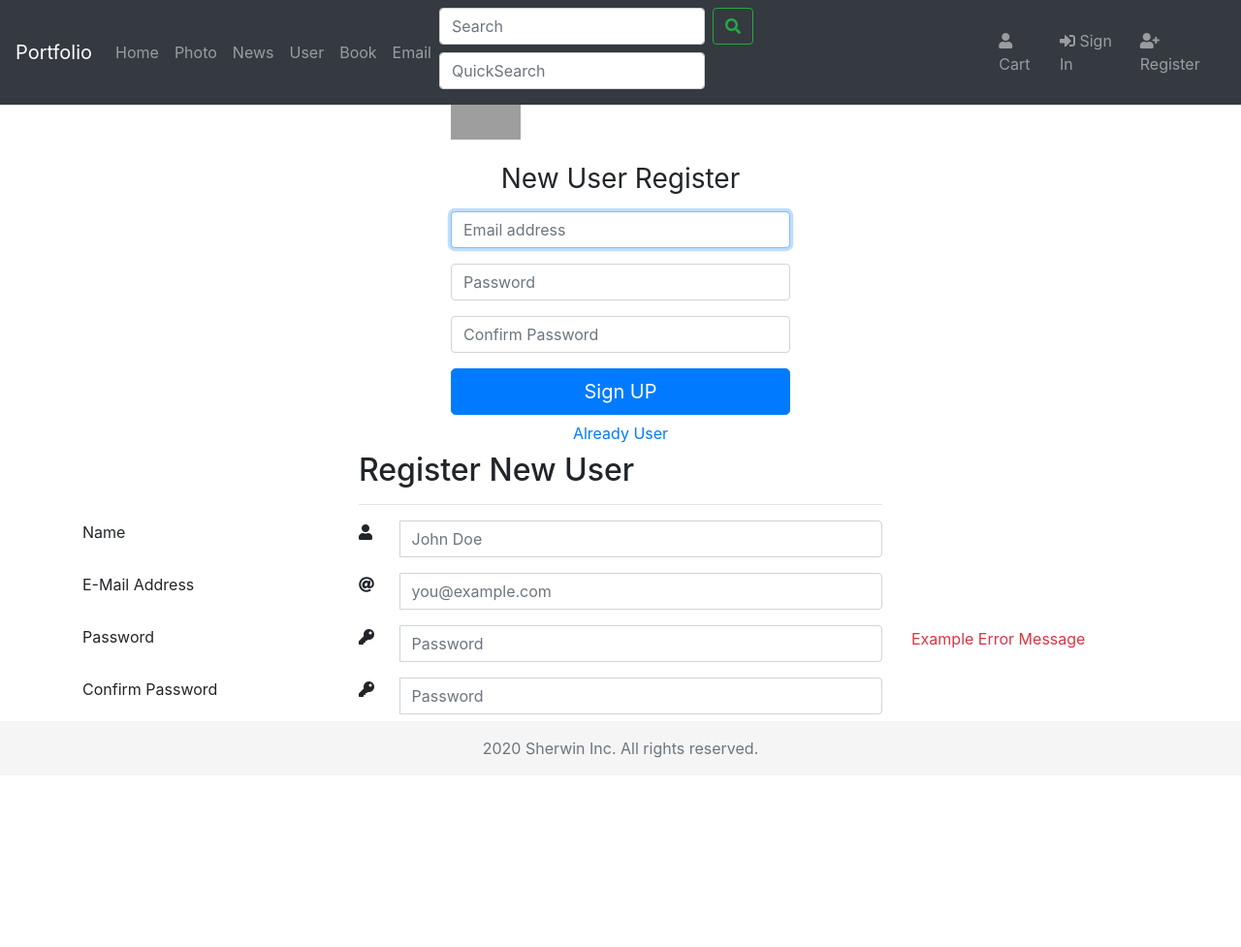
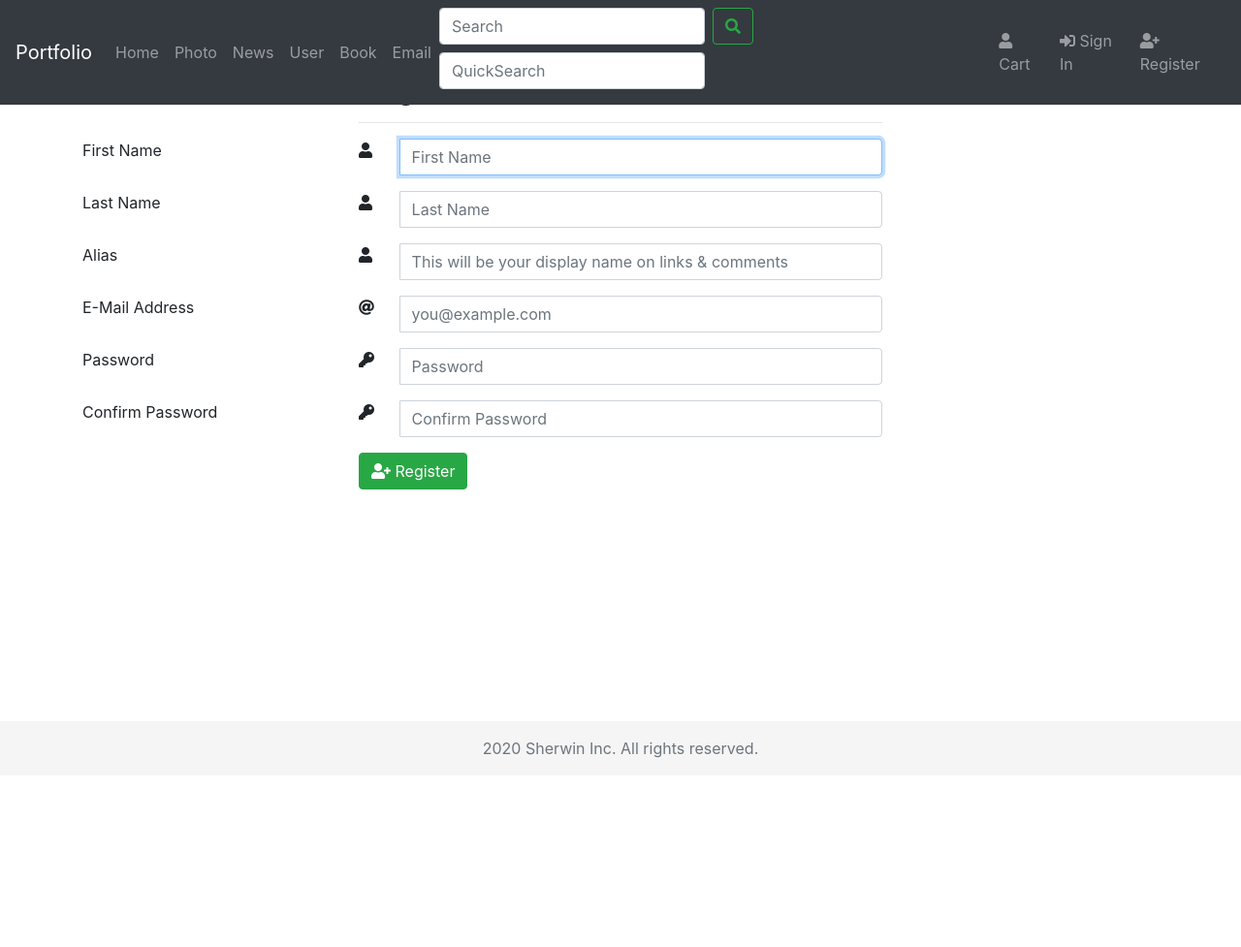
Before and after one commit to sherwinwater/SpringbootEbook, a Spring app: page /auth/register in a window 1280 px wide. Shown: the top 977 px of the page at 97% size. Run offline with Thymeleaf, Linux system fonts and the light colour scheme; the template is opened without the code that fills it, so the values that code supplies are empty; some of the project's set-up classes (security, data sources, template engines, error pages and the like) are left out, and stand-ins take their place; grey boxes are pictures that could not be loaded.

Commit message:
user register

```diff
--- a/src/main/java/com/sherwin/ebook/config/WebConfig.java
+++ b/src/main/java/com/sherwin/ebook/config/WebConfig.java
@@ -15,8 +15,6 @@ public class WebConfig implements WebMvcConfigurer {
         registry.addViewController("/main").setViewName("layout/main");
         registry.addViewController("/photo").setViewName("photo");
         registry.addViewController("/news").setViewName("news");
-        registry.addViewController("/login").setViewName("account/login");
-        registry.addViewController("/register").setViewName("account/register");
         registry.addViewController("/account").setViewName("account/home");
         registry.setOrder(Ordered.HIGHEST_PRECEDENCE);
 	}
--- a/src/main/java/com/sherwin/ebook/domain/User.java
+++ b/src/main/java/com/sherwin/ebook/domain/User.java
@@ -1,6 +1,7 @@
 package com.sherwin.ebook.domain;
 
 import com.sherwin.ebook.config.Auditable;
+import com.sherwin.ebook.domain.validator.PasswordsMatch;
 import lombok.*;
 import org.springframework.security.core.GrantedAuthority;
 import org.springframework.security.core.authority.SimpleGrantedAuthority;
@@ -17,6 +18,7 @@ import java.util.*;
 @ToString
 @Getter
 @Setter
+@PasswordsMatch
 @Table(name = "ebook_user")
 public class User extends Auditable implements UserDetails {
 
@@ -25,7 +27,9 @@ public class User extends Auditable implements UserDetails {
     private Long id;
 
     @NonNull
-    @Size(min = 8, max = 20)
+    @Size(min = 8, max = 20,
+    message ="Email size must be between {min} and {max}."
+    )
     @Column(nullable = false, unique = true)
     private String email;
 
--- a/src/main/java/com/sherwin/ebook/domain/validator/PasswordsMatch.java
+++ b/src/main/java/com/sherwin/ebook/domain/validator/PasswordsMatch.java
@@ -1,4 +1,4 @@
-package com.sherwin.springit.domain.validator;
+package com.sherwin.ebook.domain.validator;
 
 import javax.validation.Constraint;
 import javax.validation.Payload;
--- a/src/main/java/com/sherwin/ebook/domain/validator/PasswordsMatchValidator.java
+++ b/src/main/java/com/sherwin/ebook/domain/validator/PasswordsMatchValidator.java
@@ -1,7 +1,6 @@
-package com.sherwin.springit.domain.validator;
+package com.sherwin.ebook.domain.validator;
 
-import com.sherwin.springit.domain.User;
-
+import com.sherwin.ebook.domain.User;
 import javax.validation.ConstraintValidator;
 import javax.validation.ConstraintValidatorContext;
 
--- a/src/main/java/com/sherwin/ebook/repository/RoleRepository.java
+++ b/src/main/java/com/sherwin/ebook/repository/RoleRepository.java
@@ -4,5 +4,5 @@ import com.sherwin.ebook.domain.Role;
 import org.springframework.data.jpa.repository.JpaRepository;
 
 public interface RoleRepository extends JpaRepository<Role, Long> {
-
+    Role findByName(String name);
 }
--- a/src/main/resources/templates/auth/register.html
+++ b/src/main/resources/templates/auth/register.html
@@ -11,32 +11,17 @@
 <div layout:fragment="content">
     <div class="container">
 
-<!--        register form-->
+        <!-- User Registration form -->
+        <div class="row" th:if="${success}">
+            <div class="col-md-3"></div>
+            <div class="col-md-6 alert alert-success" role="alert">
+                You have successfully registered with us. Please check your email to activate your account.
+            </div>
+            <div class="col-md-3"></div>
+        </div>
 
-        <div class="row justify-content-center align-items-center">
-            <div class="col-md-4 ">
-                <form class="form-signin">
-                    <img class="mb-4" src="../assets/brand/bootstrap-solid.svg" alt="" width="72" height="72">
-                    <h2 class="h3 mb-3 font-weight-normal text-center">New User Register</h2>
-                    <label for="inputEmail" class="sr-only">Email address</label>
-                    <input type="email" id="inputEmail" class="form-control my-3" placeholder="Email address" required
-                           autofocus>
-                    <label for="inputPassword" class="sr-only">Password</label>
-                    <input type="password" id="inputPassword" class="form-control my-3" placeholder="Password" required>
-                    <input type="password" id="inputPassword2" class="form-control my-3" placeholder="Confirm Password"
-                           required>
-
-                    <button class="btn btn-lg btn-primary btn-block" type="submit">Sign UP</button>
-                </form>
-                <div class="text-center">
-                    <a class="btn btn-link" th:href="@{/login}">Already User</a>
-                </div>
-            </div>
-        </div>
-<!--        register form-->
-
-        <!-- User Registration form -->
-        <form class="form-horizontal" role="form" method="POST" action="">
+        <form class="form-horizontal" role="form" method="POST" th:action="@{/register}" th:object="${user}"
+              th:if="!${success}">
             <div class="row">
                 <div class="col-md-3"></div>
                 <div class="col-md-6">
@@ -44,24 +29,70 @@
                     <hr>
                 </div>
             </div>
+            <div class="row" th:if="${validationErrors}">
+                <div class="col-md-3"></div>
+                <div class="col-md-6">
+            <span class="text-danger align-middle">
+                <ul th:each="error : ${validationErrors}">
+                    <li th:text="${error.getDefaultMessage()}"></li>
+                </ul>
+            </span>
+                </div>
+            </div>
             <div class="row">
                 <div class="col-md-3 field-label-responsive">
-                    <label for="name">Name</label>
+                    <label for="first-name">First Name</label>
                 </div>
                 <div class="col-md-6">
                     <div class="form-group">
                         <div class="input-group mb-2 mr-sm-2 mb-sm-0">
                             <div class="input-group-addon" style="width: 2.6rem"><i class="fa fa-user"></i></div>
-                            <input type="text" name="name" class="form-control" id="name"
-                                   placeholder="John Doe" required autofocus>
+                            <input type="text"
+                                   name="first-name"
+                                   class="form-control"
+                                   id="first-name"
+                                   placeholder="First Name"
+                                   th:field="*{firstName}"
+                                   required autofocus>
                         </div>
                     </div>
                 </div>
-                <div class="col-md-3">
-                    <div class="form-control-feedback">
-                            <span class="text-danger align-middle">
-                                <!-- Put name validation error messages here -->
-                            </span>
+            </div>
+            <div class="row">
+                <div class="col-md-3 field-label-responsive">
+                    <label for="last-name">Last Name</label>
+                </div>
+                <div class="col-md-6">
+                    <div class="form-group">
+                        <div class="input-group mb-2 mr-sm-2 mb-sm-0">
+                            <div class="input-group-addon" style="width: 2.6rem"><i class="fa fa-user"></i></div>
+                            <input type="text"
+                                   name="last-name"
+                                   class="form-control"
+                                   id="last-name"
+                                   placeholder="Last Name"
+                                   th:field="*{lastName}"
+                                   required autofocus>
+                        </div>
+                    </div>
+                </div>
+            </div>
+            <div class="row">
+                <div class="col-md-3 field-label-responsive">
+                    <label for="alias">Alias</label>
+                </div>
+                <div class="col-md-6">
+                    <div class="form-group">
+                        <div class="input-group mb-2 mr-sm-2 mb-sm-0">
+                            <div class="input-group-addon" style="width: 2.6rem"><i class="fa fa-user"></i></div>
+                            <input type="text"
+                                   name="alias"
+                                   class="form-control"
+                                   id="alias"
+                                   placeholder="This will be your display name on links & comments"
+                                   th:field="*{alias}"
+                                   required autofocus>
+                        </div>
                     </div>
                 </div>
             </div>
@@ -73,16 +104,14 @@
                     <div class="form-group">
                         <div class="input-group mb-2 mr-sm-2 mb-sm-0">
                             <div class="input-group-addon" style="width: 2.6rem"><i class="fa fa-at"></i></div>
-                            <input type="text" name="email" class="form-control" id="email"
-                                   placeholder="you@example.com" required autofocus>
+                            <input type="text"
+                                   name="email"
+                                   class="form-control"
+                                   id="email"
+                                   placeholder="you@example.com"
+                                   th:field="*{email}"
+                                   required autofocus>
                         </div>
-                    </div>
-                </div>
-                <div class="col-md-3">
-                    <div class="form-control-feedback">
-                            <span class="text-danger align-middle">
-                                <!-- Put e-mail validation error messages here -->
-                            </span>
                     </div>
                 </div>
             </div>
@@ -94,16 +123,14 @@
                     <div class="form-group has-danger">
                         <div class="input-group mb-2 mr-sm-2 mb-sm-0">
                             <div class="input-group-addon" style="width: 2.6rem"><i class="fas fa-key"></i></div>
-                            <input type="password" name="password" class="form-control" id="password"
-                                   placeholder="Password" required>
+                            <input type="password"
+                                   name="password"
+                                   class="form-control"
+                                   id="password"
+                                   placeholder="Password"
+                                   th:field="*{password}"
+                                   required>
                         </div>
-                    </div>
-                </div>
-                <div class="col-md-3">
-                    <div class="form-control-feedback">
-                            <span class="text-danger align-middle">
-                                Example Error Message
-                            </span>
                     </div>
                 </div>
             </div>
@@ -117,8 +144,12 @@
                             <div class="input-group-addon" style="width: 2.6rem">
                                 <i class="fas fa-key"></i>
                             </div>
-                            <input type="password" name="password-confirmation" class="form-control"
-                                   id="password-confirm" placeholder="Password" required>
+                            <input type="password"
+                                   name="confirmPassword"
+                                   class="form-control"
+                                   id="confirmPassword"
+                                   placeholder="Confirm Password"
+                                   required>
                         </div>
                     </div>
                 </div>
@@ -131,6 +162,31 @@
             </div>
         </form>
 
+        <!--        register form-->
+
+        <!--        <div class="row justify-content-center align-items-center">-->
+        <!--            <div class="col-md-4 ">-->
+        <!--                <form class="form-signin">-->
+        <!--                    <img class="mb-4" src="../assets/brand/bootstrap-solid.svg" alt="" width="72" height="72">-->
+        <!--                    <h2 class="h3 mb-3 font-weight-normal text-center">New User Register</h2>-->
+        <!--                    <label for="inputEmail" class="sr-only">Email address</label>-->
+        <!--                    <input type="email" id="inputEmail" class="form-control my-3" placeholder="Email address" required-->
+        <!--                           autofocus>-->
+        <!--                    <label for="inputPassword" class="sr-only">Password</label>-->
+        <!--                    <input type="password" id="inputPassword" class="form-control my-3" placeholder="Password" required>-->
+        <!--                    <input type="password" id="inputPassword2" class="form-control my-3" placeholder="Confirm Password"-->
+        <!--                           required>-->
+
+        <!--                    <button class="btn btn-lg btn-primary btn-block" type="submit">Sign UP</button>-->
+        <!--                </form>-->
+        <!--                <div class="text-center">-->
+        <!--                    <a class="btn btn-link" th:href="@{/login}">Already User</a>-->
+        <!--                </div>-->
+        <!--            </div>-->
+        <!--        </div>-->
+        <!--        register form-->
+
+        <!-- User Registration form -->
 
     </div>
 </div>
```
Also changed, not shown: src/main/java/com/sherwin/ebook/controller/AuthController.java (+58 -0 lines), src/main/java/com/sherwin/ebook/service/UserService.java (+35 -1 lines).
